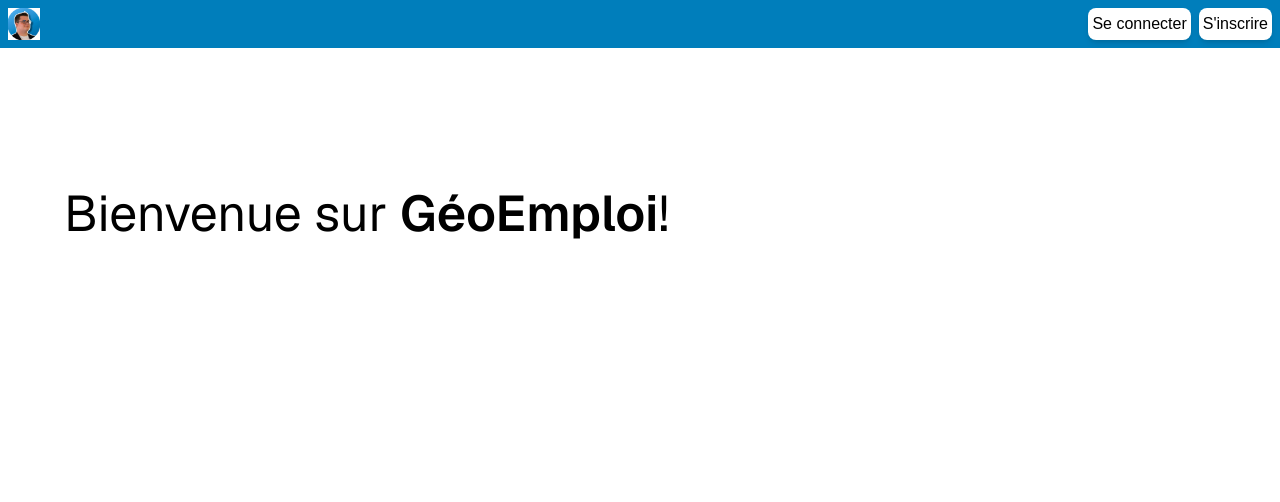
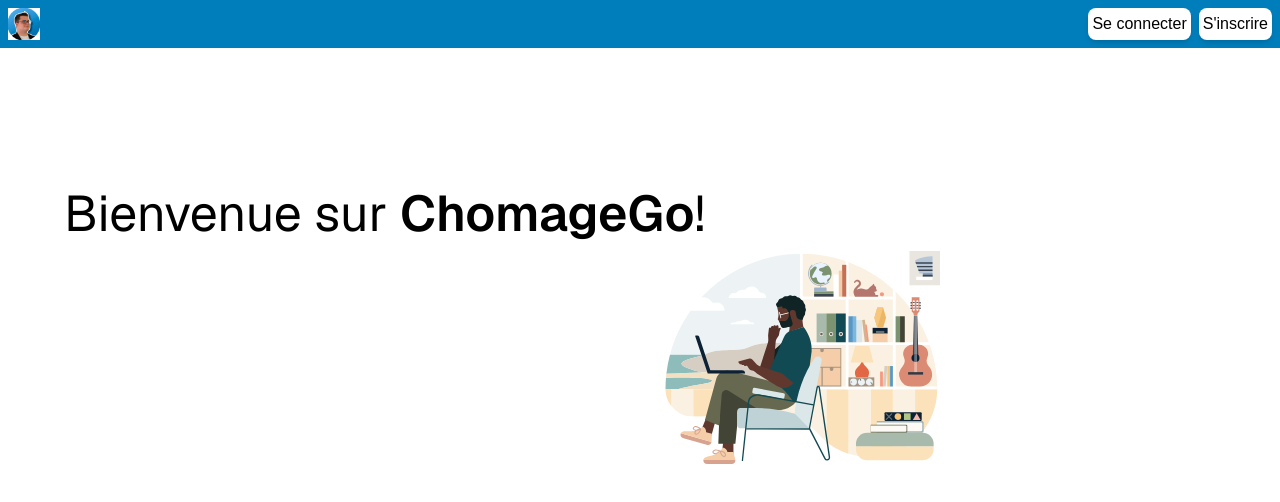
Before and after one commit to SkyReox/GeoEmploi, a Next.js app: page / in a window 1280 px wide. Shown: the top 502 px of the page. Built offline with nearby package versions, Linux system fonts and the light colour scheme.

Commit message:
feat: corporate image on home page

```diff
--- a/app/page.tsx
+++ b/app/page.tsx
@@ -1,10 +1,28 @@
+import Image from "next/image";
+
 export default function Home() {
     return (
         <div className="flex flex-col flex-1 bg-zinc-50 font-sans bg-main-2">
             <main className="flex flex-1 w-full flex-col items-center justify-between py-32 px-16 bg-white bg-main-2 sm:items-start">
-                <h1 className="text-black text-[50px]">
-                    Bienvenue sur <span className="font-semibold">GéoEmploi</span>!
-                </h1>
+                <div className="w-full">
+                    <div className="float-left inline-block">
+                        <h1 className="text-black text-[50px]">
+                            Bienvenue sur <span className="font-semibold">ChomageGo</span>!
+                        </h1>
+                    </div>
+                    <div className="float-right items-center justify-center inline-block w-[60%]">
+                        <div className="w-[80%] float-right">
+                            <Image
+                                className="w-[50%]"
+                                src="/thinking_man.svg"
+                                alt="Thinking Man"
+                                width={100}
+                                height={100}
+                                priority
+                            />
+                        </div>
+                    </div>
+                </div>
             </main>
         </div>
     );
```
Also changed, not shown: public/thinking_man.svg (added).
